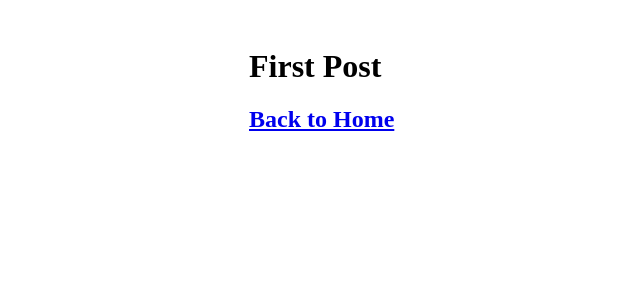
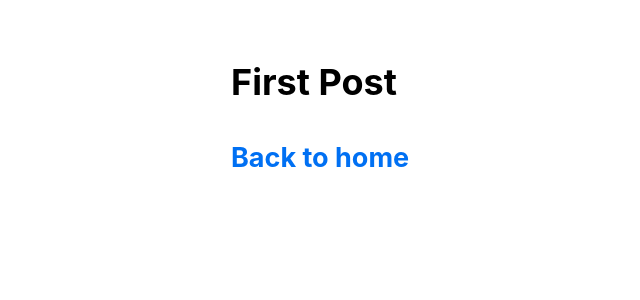
Before and after one commit to EddyBautista-93/nextjs-blog, a Next.js app: page /posts/first-post in a window 1280 px wide. Shown: the top 300 px of the page, without its empty margins (103-743 px from the left). Built offline with nearby package versions, Linux system fonts and the light colour scheme.

Commit message:
clean up and updates to css

```diff
--- a/components/layout.js
+++ b/components/layout.js
@@ -1,5 +1,5 @@
 import styles from './layout.module.css'
 
-export default function Layout ({ children }) {
-    return <div className={styles.container}>{ children }</div>
+export default function Layout({ children }) {
+  return <div className={styles.container}>{children}</div>
 }
--- a/components/layout.module.css
+++ b/components/layout.module.css
@@ -1,5 +1,15 @@
 .container {
-    max-width: 36rem;
-    padding: 0 1rem;
-    margin: 3rem auto 6rem;
+  max-width: 36rem;
+  padding: 0 1rem;
+  margin: 3rem auto 6rem;
 }
+
+.header {
+  display: flex;
+  flex-direction: column;
+  align-items: center;
+}
+
+.backToHome {
+  margin: 3rem 0 0;
+}
--- a/pages/_app.js
+++ b/pages/_app.js
@@ -1,3 +1,5 @@
-export default function App({ Component, pageProps}) {
-    return <Component{ ...pageProps} />
+import '../styles/global.css'
+
+export default function App({ Component, pageProps }) {
+  return <Component {...pageProps} />
 }
--- a/pages/posts/first-post.js
+++ b/pages/posts/first-post.js
@@ -1,19 +1,19 @@
-import Link from "next/link";
-import Head from "next/head";
-import Layout from "../../components/layout";
+import Head from 'next/head'
+import Link from 'next/link'
+import Layout from '../../components/layout'
 
 export default function FirstPost() {
   return (
     <Layout>
       <Head>
-        <title> First Post </title>
+        <title>First Post</title>
       </Head>
-      <h1> First Post </h1>
+      <h1>First Post</h1>
       <h2>
         <Link href="/">
-          <a>Back to Home</a>
+          <a>Back to home</a>
         </Link>
       </h2>
     </Layout>
-  );
+  )
 }
```
